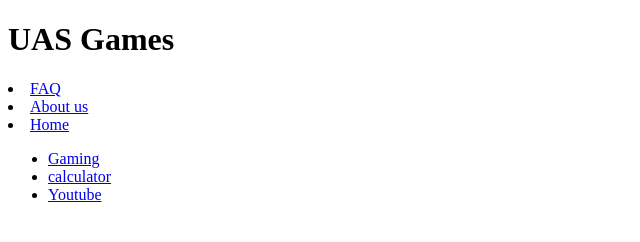
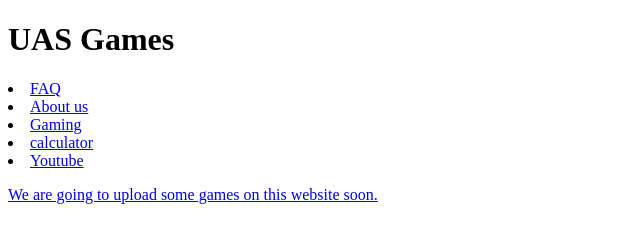
Before and after one commit to uasgames/uasgames.github.io, a plain HTML site: page index.html in a window 1280 px wide. Shown: the whole page, without its empty margins (0-640 px from the left). Drawn offline with Linux system fonts and the light colour scheme.

Commit message:
almost done now

```diff
--- a/index.html
+++ b/index.html
@@ -10,13 +10,11 @@
 
 	<li><a href="http://uasgames.github.io/FAQ.html">FAQ</a></li>
 	<li><a href="http://uasgames.github.io/Aboutus.html">About us</a></li>
-	<li><a href="http://uasgames.github.io/Home.html">Home</a></li>
+	<li><a href="http://google.com">Gaming</a></li>
+	<li><a href="http://www.online-calculator.com/">calculator</a></li>
+	<li><a href="http://www.youtube.com">Youtube</li>
 
-	<ul>
-		<li><a href="http://google.com">Gaming</a></li>
-		<li><a href="http://www.online-calculator.com/">calculator</a></li>
-		<li><a href="http://www.youtube.com">Youtube</li>
-	</ul>
+	<p>We are going to upload some games on this website soon.</p>
 
 
 
```
